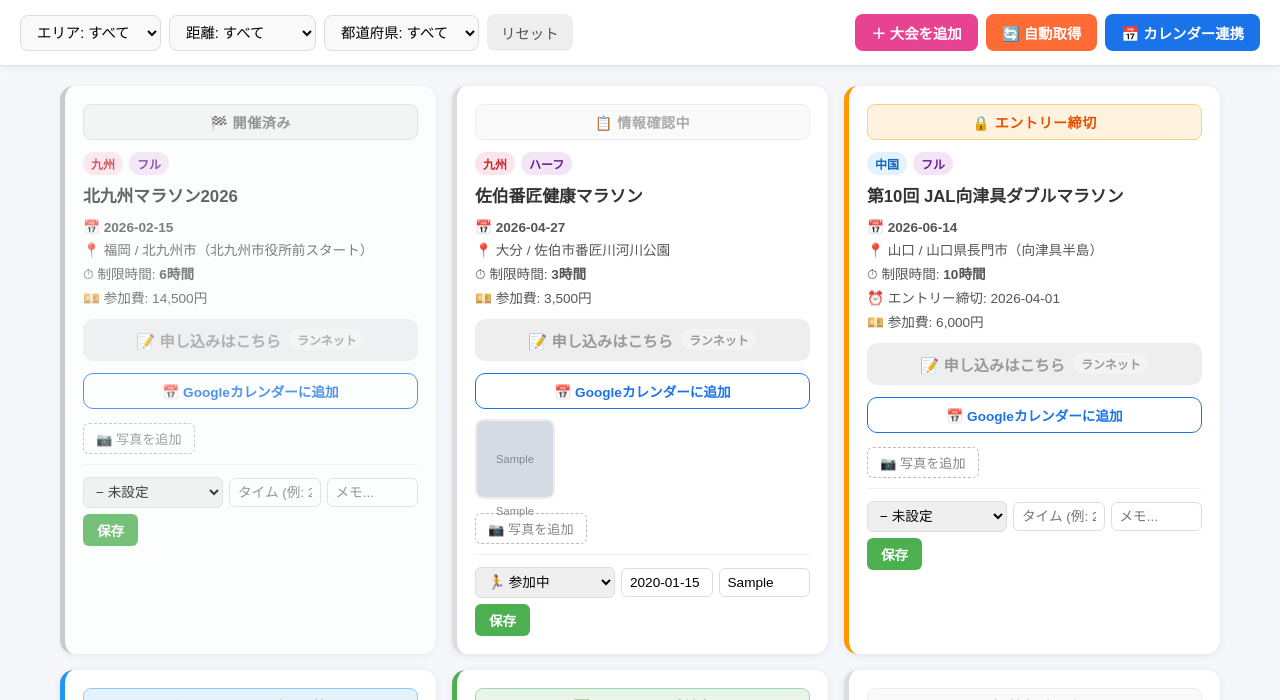
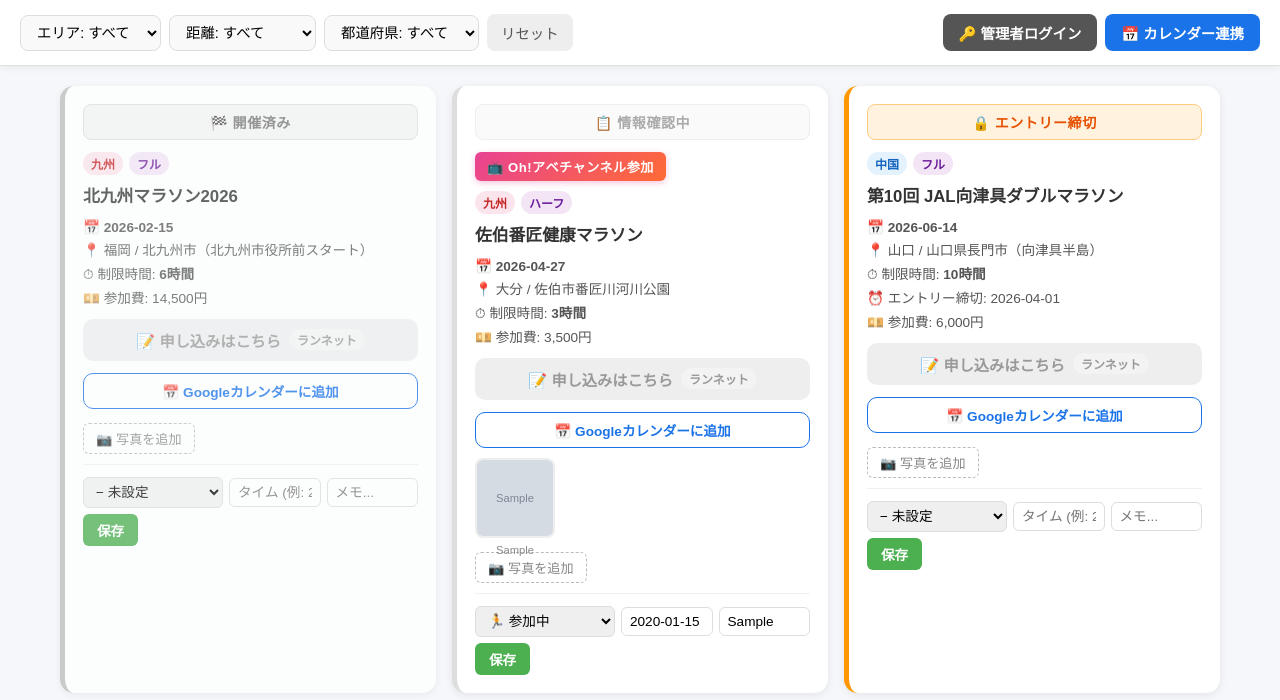
Before and after one commit to OhABE/oh-marathon-calendar, a FastAPI app: page / in a window 1280 px wide. Shown: the part 121-821 px from the top of the page. Run offline with FastAPI, Linux system fonts and the light colour scheme; data comes from the database, SQL or seed files in the repository; both versions use the stored data as it was after the commit; tables that the repository leaves empty hold one stand-in row (values such as "Sample post"); grey boxes marked "Sample" are stand-in pictures.

Commit message:
大会追加・バッジ・PIN認証・データ修正

```diff
--- a/app/main.py
+++ b/app/main.py
@@ -1,4 +1,4 @@
-from fastapi import FastAPI, Request, Form, File, UploadFile
+from fastapi import FastAPI, Request, Form, File, UploadFile, Cookie
 from fastapi.responses import HTMLResponse, JSONResponse, RedirectResponse, Response
 from fastapi.staticfiles import StaticFiles
 from fastapi.templating import Jinja2Templates
@@ -13,6 +13,10 @@
 
 BASE_DIR = os.path.dirname(os.path.dirname(__file__))
 UPLOAD_DIR = os.path.join(BASE_DIR, 'static', 'uploads')
+ADMIN_PIN = os.environ.get('ADMIN_PIN', '0427')  # デフォルトは佐伯番匠の日
+
+def is_admin(request: Request) -> bool:
+    return request.cookies.get('admin_token') == ADMIN_PIN
 ALLOWED_EXTENSIONS = {'.jpg', '.jpeg', '.png', '.gif', '.webp'}
 MAX_FILE_SIZE = 5 * 1024 * 1024  # 5MB
 
@@ -112,6 +116,7 @@
         'selected_pref': pref,
         'today': today,
         'gcal_url': gcal_url,
+        'is_admin': is_admin(request),
     })
 
 def make_ical(events, title='Oh!マラソンカレンダー'):
@@ -245,7 +250,23 @@
     db.close()
     return RedirectResponse('/', status_code=303)
 
+@app.post('/admin/login')
+def admin_login(pin: str = Form(...)):
+    if pin == ADMIN_PIN:
+        res = RedirectResponse('/', status_code=303)
+        res.set_cookie('admin_token', ADMIN_PIN, max_age=60*60*24*30, httponly=True)
+        return res
+    return RedirectResponse('/?error=pin', status_code=303)
+
+@app.post('/admin/logout')
+def admin_logout():
+    res = RedirectResponse('/', status_code=303)
+    res.delete_cookie('admin_token')
+    return res
+
 @app.post('/scrape')
-def manual_scrape():
+def manual_scrape(request: Request):
+    if not is_admin(request):
+        return JSONResponse({'error': '管理者のみ操作できます'}, status_code=403)
     saved = run_scrape()
     return JSONResponse({'message': f'{saved}件の新しい大会を取得しました'})
--- a/app/scraper.py
+++ b/app/scraper.py
@@ -243,12 +243,32 @@
         {
             'name': '福岡マラソン2026', 'date': '2026-11-08',
             'prefecture': '福岡', 'region': '九州', 'distance': 'フル',
-            'venue': '福岡市（唐津市スタート）',
+            'venue': '福岡市',
             'entry_start': '2026-04-21', 'entry_end': '2026-05-20',
             'fee': '16,000円', 'time_limit': '7時間',
             'url': 'https://www.f-marathon.jp/',
             'entry_url': 'https://www.f-marathon.jp/runner/apply.php',
             'entry_site': '公式サイト', 'source': 'manual',
+        },
+        {
+            'name': '北九州マラソン2026', 'date': '2026-02-15',
+            'prefecture': '福岡', 'region': '九州', 'distance': 'フル',
+            'venue': '北九州市（北九州市役所前スタート）',
+            'entry_start': '', 'entry_end': '',
+            'fee': '14,500円', 'time_limit': '6時間',
+            'url': 'https://kitakyushu-marathon.jp/',
+            'entry_url': 'https://runnet.jp/cgi-bin/?id=379259',
+            'entry_site': 'ランネット', 'source': 'manual',
+        },
+        {
+            'name': '第10回 JAL向津具ダブルマラソン', 'date': '2026-06-14',
+            'prefecture': '山口', 'region': '中国', 'distance': 'フル',
+            'venue': '山口県長門市（向津具半島）',
+            'entry_start': '', 'entry_end': '2026-04-01',
+            'fee': '6,000円', 'time_limit': '10時間',
+            'url': 'https://www.mukatsuku-w-marathon.com/',
+            'entry_url': 'https://runnet.jp/entry/runtes/user/pc/competitionDetailAction.do?raceId=382981',
+            'entry_site': 'ランネット', 'source': 'manual',
         },
         {
             'name': '下関海響マラソン2026', 'date': '2026-11-01',
--- a/static/css/style.css
+++ b/static/css/style.css
@@ -119,6 +119,24 @@
 .event-meta { margin-bottom: 12px; }
 .meta-item { font-size: 0.85rem; color: #555; margin-bottom: 4px; }
 
+/* Oh!アベチャンネル参加バッジ */
+.abe-badge {
+  background: linear-gradient(135deg, #e84393, #ff6b35);
+  color: white;
+  font-size: 0.82rem;
+  font-weight: bold;
+  padding: 5px 12px;
+  border-radius: 6px;
+  margin-bottom: 10px;
+  display: inline-block;
+  letter-spacing: 0.5px;
+  box-shadow: 0 2px 6px rgba(232,67,147,0.3);
+}
+
+.btn-login { background: #555; color: white; border: none; padding: 8px 16px; border-radius: 8px; font-size: 0.9rem; cursor: pointer; font-weight: bold; }
+.btn-login:hover { background: #333; }
+.btn-logout { background: #eee; color: #555; border: none; padding: 8px 14px; border-radius: 8px; font-size: 0.85rem; cursor: pointer; }
+
 /* Entry button */
 .btn-entry {
   display: flex;
--- a/static/js/main.js
+++ b/static/js/main.js
@@ -5,6 +5,14 @@
 function closeAddModal() {
   document.getElementById('addModal').style.display = 'none';
   document.getElementById('overlay').style.display = 'none';
+}
+function openPinModal() {
+  document.getElementById('pinModal').style.display = 'block';
+  document.getElementById('pinOverlay').style.display = 'block';
+}
+function closePinModal() {
+  document.getElementById('pinModal').style.display = 'none';
+  document.getElementById('pinOverlay').style.display = 'none';
 }
 function openCalModal() {
   document.getElementById('calModal').style.display = 'block';
--- a/templates/index.html
+++ b/templates/index.html
@@ -38,8 +38,15 @@
       <a href="/" class="btn-reset">リセット</a>
     </form>
     <div class="header-actions">
+      {% if is_admin %}
       <button onclick="openAddModal()" class="btn-add">＋ 大会を追加</button>
       <button onclick="runScrape()" class="btn-scrape">🔄 自動取得</button>
+      <form method="post" action="/admin/logout" style="display:inline;">
+        <button type="submit" class="btn-logout">🔓 ログアウト</button>
+      </form>
+      {% else %}
+      <button onclick="openPinModal()" class="btn-login">🔑 管理者ログイン</button>
+      {% endif %}
       <button onclick="openCalModal()" class="btn-cal">📅 カレンダー連携</button>
     </div>
   </section>
@@ -65,6 +72,10 @@
           📋 情報確認中
           {% endif %}
         </div>
+
+        {% if ev.status in ['entered', 'planning', 'running', 'finished'] %}
+        <div class="abe-badge">📺 Oh!アベチャンネル参加</div>
+        {% endif %}
 
         <div class="event-header">
           <span class="badge-region {{ ev.region }}">{{ ev.region }}</span>
@@ -211,6 +222,24 @@
 </div>
 <div id="overlay" class="overlay" style="display:none;" onclick="closeAddModal()"></div>
 
+<!-- PINログインモーダル -->
+<div id="pinModal" class="modal" style="display:none;">
+  <div class="modal-inner">
+    <h3>🔑 管理者ログイン</h3>
+    <p style="font-size:0.9rem; color:#666; margin-bottom:16px;">大会の追加・編集にはPINが必要です。</p>
+    <form method="post" action="/admin/login">
+      <label>PIN番号
+        <input type="password" name="pin" placeholder="PINを入力" required autofocus>
+      </label>
+      <div class="modal-buttons">
+        <button type="submit" class="btn-add">ログイン</button>
+        <button type="button" onclick="closePinModal()" class="btn-reset">キャンセル</button>
+      </div>
+    </form>
+  </div>
+</div>
+<div id="pinOverlay" class="overlay" style="display:none;" onclick="closePinModal()"></div>
+
 <!-- カレンダー連携モーダル -->
 <div id="calModal" class="modal" style="display:none;">
   <div class="modal-inner">
```
Also changed, not shown: data/marathon.db.
